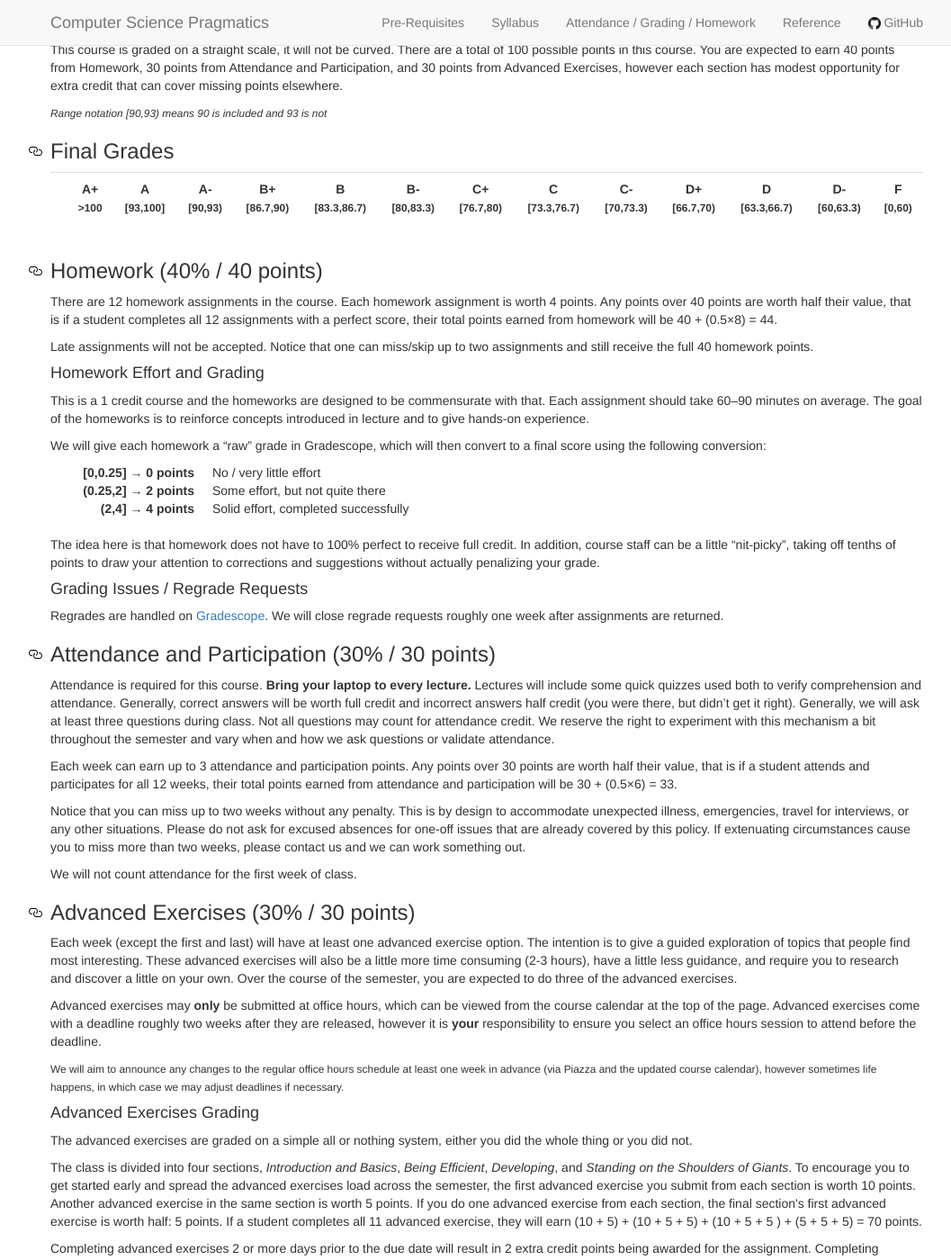
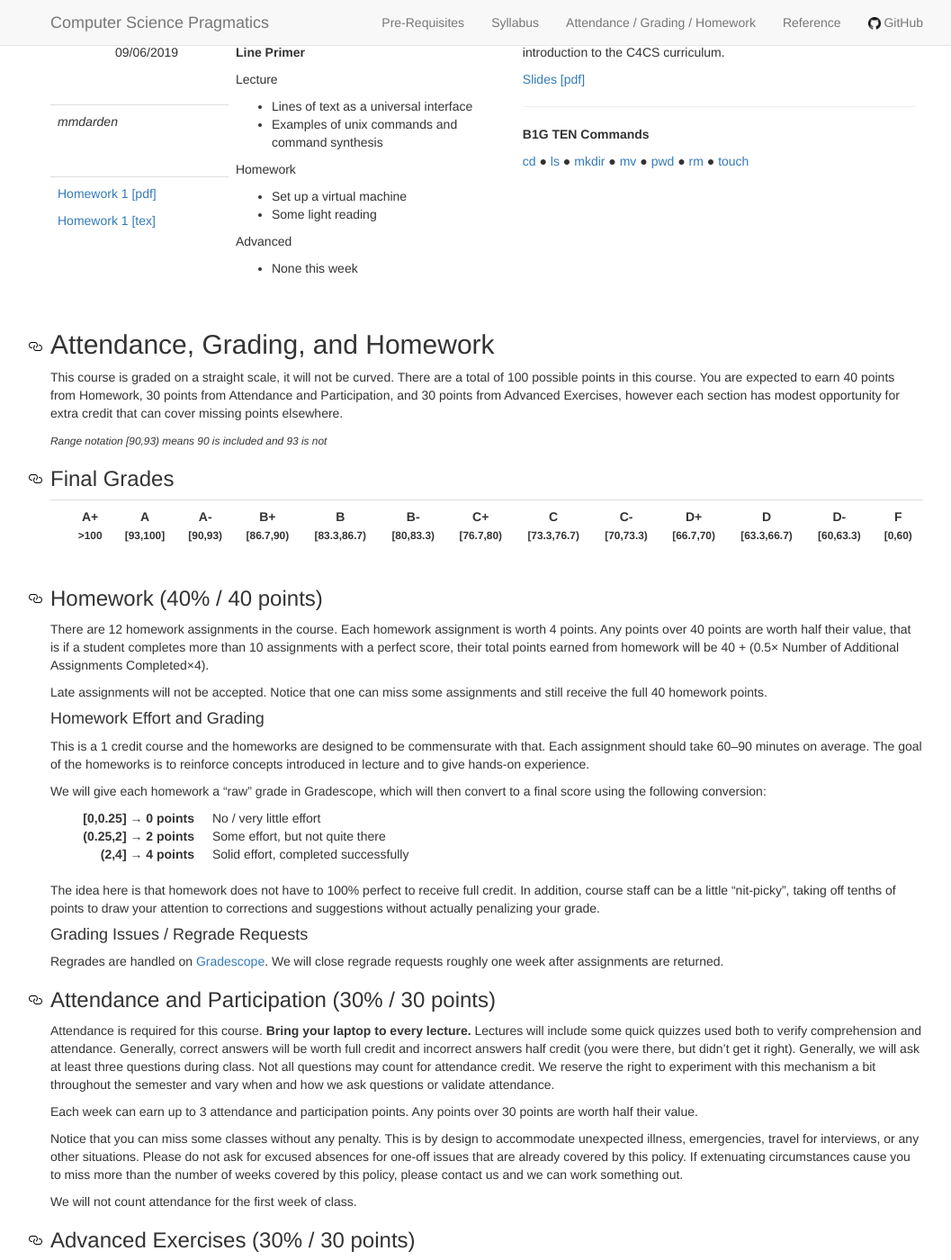
Before and after one commit to csprag/csprag.github.io, a Jekyll site: the page built from index.html, in a window 1280 px wide and 1400 px high, scrolled down 2134 px. Shown: the whole window at 90% size, without its empty margins (99-1156 px from the left). Built offline with Jekyll 4.4.1, drawn with Linux system fonts in a browser that asks for light colours; some of the changed text lies outside the part shown.

Commit message:
Initialise website

```diff
--- a/_config.yml
+++ b/_config.yml
@@ -1,4 +1,4 @@
-title: Computing for Computer Scientists
+title: Computer Science Pragmatics
 email: ppannuto@umich.edu
 description: > # this means to ignore newlines until "url:"
   This 1-credit seminar is designed to teach the essentials of using a computer
@@ -8,7 +8,7 @@
   environment, scripting, Makefiles, compilers, debugging tools, and version
   control. The last month of the course will be open to student input for
   remaining useful topics to cover.
-url: "https://c4cs.github.io" # the base hostname & protocol for your site
+url: "https://csprag.github.io" # the base hostname & protocol for your site
 
 google_analytics_id: UA-70360310-1
 
@@ -26,6 +26,18 @@
     output: true
 
 defaults:
+  - scope:
+      path: "_syllabus/f19"
+    values:
+      category: f19
+  - scope:
+      path: "_lectures/f19"
+    values:
+      category: f19
+  - scope:
+      path: "_updates/f19"
+    values:
+      category: f19
   - scope:
       path: "_syllabus/f18"
     values:
--- /dev/null
+++ b/_layouts/tags
@@ -0,0 +1 @@
+!_TAG_FILE_SORTED	2	/0=unsorted, 1=sorted, 2=foldcase/
--- a/index.html
+++ b/index.html
@@ -18,7 +18,7 @@
   {% comment %} Do math on unix timstamps to process in liquid {% endcomment %}
   {% assign onemonthago = 'now' | date: '%s' | minus: 2592000 %}
   {% for update in site.updates %}
-    {% if update.categories contains 'f18' %}
+    {% if update.categories contains 'f19' %}
       {% comment %} No int filter, use benign math to coerce from string {% endcomment %}
       {% assign update_date = update.date | date: '%s' | times: 1 %}
       {% if update_date > onemonthago %}
@@ -32,7 +32,7 @@
   <div id="old-updates" style="display: none">
 
     {% for update in site.updates %}
-      {% if update.categories contains 'f18' %}
+      {% if update.categories contains 'f19' %}
         {% comment %} No int filter, use benign math to coerce from string {% endcomment %}
         {% assign update_date = update.date | date: '%s' | times: 1 %}
         {% if update_date <= onemonthago %}
@@ -79,6 +79,8 @@
       <td><img src="/static/img/amrith-square.jpg"  alt="Amrit Hariharan"/></td>
       <td><img src="/static/img/sltries-square.jpg"  alt="Stevie Triesenberg"/></td>
       <td><img src="/static/img/tarunsk-square.jpg"  alt="Tarun Khubchandani"/></td>
+      <td><img src="/static/img/egajda-square.jpg" alt="Esti Gajda"/></td>
+      <td><img src="/static/img/mmargin-square.jpg" alt="Maria Marginean"></td>
     </tr>
     <tr>
       <td>Marcus Darden</td>
@@ -115,10 +120,10 @@
 {% assign anchor_name="times" %}
 {% include anchor.html %}
 <dl class="dl-horizontal">
-  <dt>Section 002 (26357)</dt>
-  <dd>1670 BEYSTER, Friday 2:00PM &mdash; 3:30PM</dd>
-  <dt>Section 003 (33882)</dt>
-  <dd>1013 DOW, Friday 10:30AM &mdash; 12:00PM</dd>
+  <dt>Section 001 (32191)</dt>
+  <dd>1670 BEYSTER, Wednesday 1:30PM &mdash; 3:00PM</dd>
+  <dt>Section 002 (32192)</dt>
+  <dd>1670 BEYSTER, Friday 1:30PM &mdash; 3:00PM</dd>
 </dl>
 
 <div id='calendar-loading'>Loading calendar...</div>
@@ -142,7 +147,7 @@
       <th style="min-width: 400px;">Lecture Materials</th>
     </tr>
     {% for week in site.syllabus %}
-      {% if week.categories contains 'f18' %}
+      {% if week.categories contains 'f19' %}
         {{ week.output }}
       {% endif %}
     {% endfor %}
@@ -210,12 +215,10 @@
 
 <p>There are 12 homework assignments in the course. Each homework assignment is
 worth 4 points. Any points over 40 points are worth half their value, that is
-if a student completes all 12 assignments with a perfect score, their total
-points earned from homework will be
-40&nbsp;+&nbsp;(0.5&times;8)&nbsp;=&nbsp;44.</p>
+if a student completes more than 10 assignments with a perfect score, their total
+points earned from homework will be 40&nbsp;+&nbsp;(0.5&times; Number of Additional Assignments Completed&times;4).</p>
 
-<p>Late assignments will not be accepted. Notice that one can miss/skip up to
-two assignments and still receive the full 40 homework points.</p>
+<p>Late assignments will not be accepted. Notice that one can miss some assignments and still receive the full 40 homework points.</p>
 
 <h4>Homework Effort and Grading</h4>
 
@@ -261,17 +264,14 @@
 </p>
 
 <p>Each week can earn up to 3 attendance and participation points. Any points
-over 30 points are worth half their value, that is if a student attends and
-participates for all 12 weeks, their total points earned from attendance and
-participation will be
-30&nbsp;+&nbsp;(0.5&times;6)&nbsp;=&nbsp;33.</p>
+over 30 points are worth half their value.</p>
 
-<p>Notice that you can miss up to two weeks without any penalty. This is by
+<p>Notice that you can miss some classes without any penalty. This is by
 design to accommodate unexpected illness, emergencies, travel for interviews, or
 any other situations.
 Please do not ask for excused absences for one-off issues that are already
 covered by this policy.
-If extenuating circumstances cause you to miss more than two weeks, please
+If extenuating circumstances cause you to miss more than the number of weeks covered by this policy, please
 contact us and we can work something out.
 </p>
 
```
Also changed, not shown: other parts of index.html (+7 -4 lines), _layouts/syllabus.html (+5 -5 lines), _lectures/f19/week1.markdown (added, +363 -0 lines), _syllabus/f19/week01.md (added, +30 -0 lines), static/img/egajda-square.jpg (added), static/img/mmargin-square.jpg (added), 2 other files.
